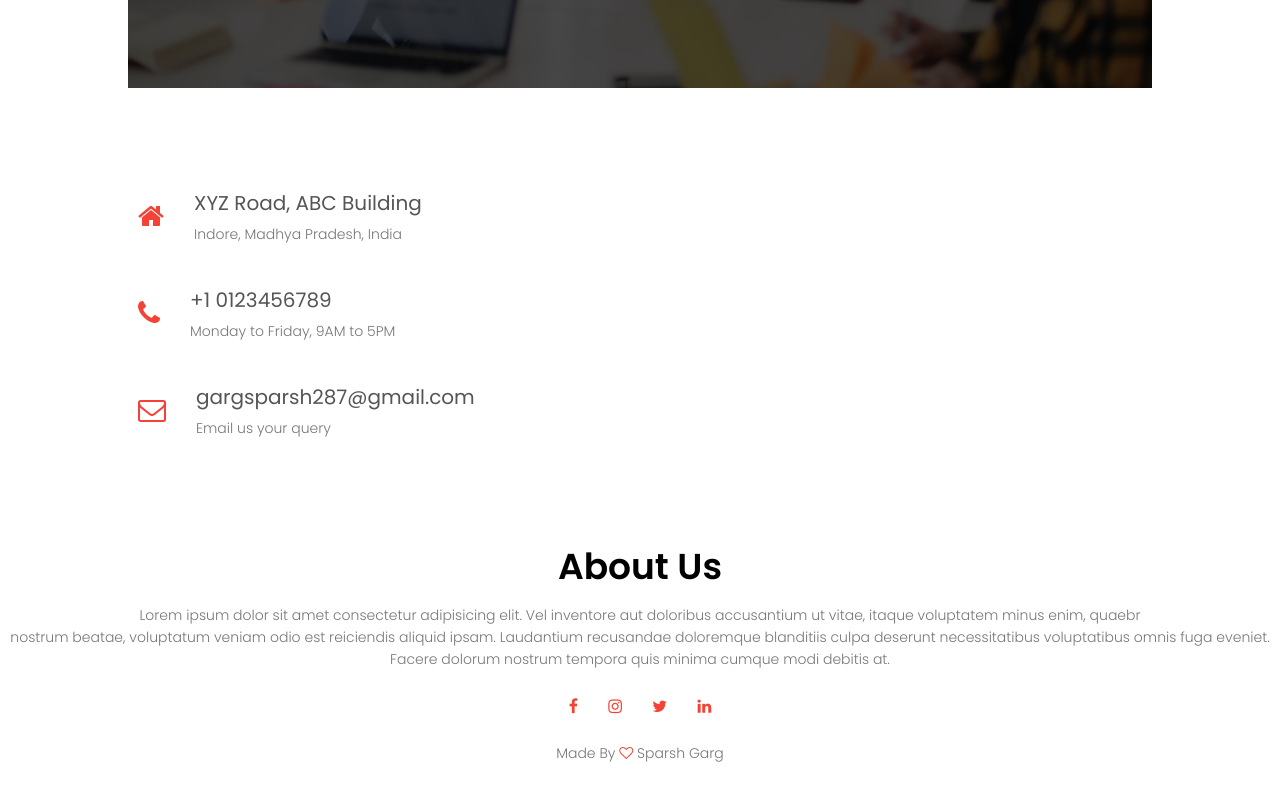
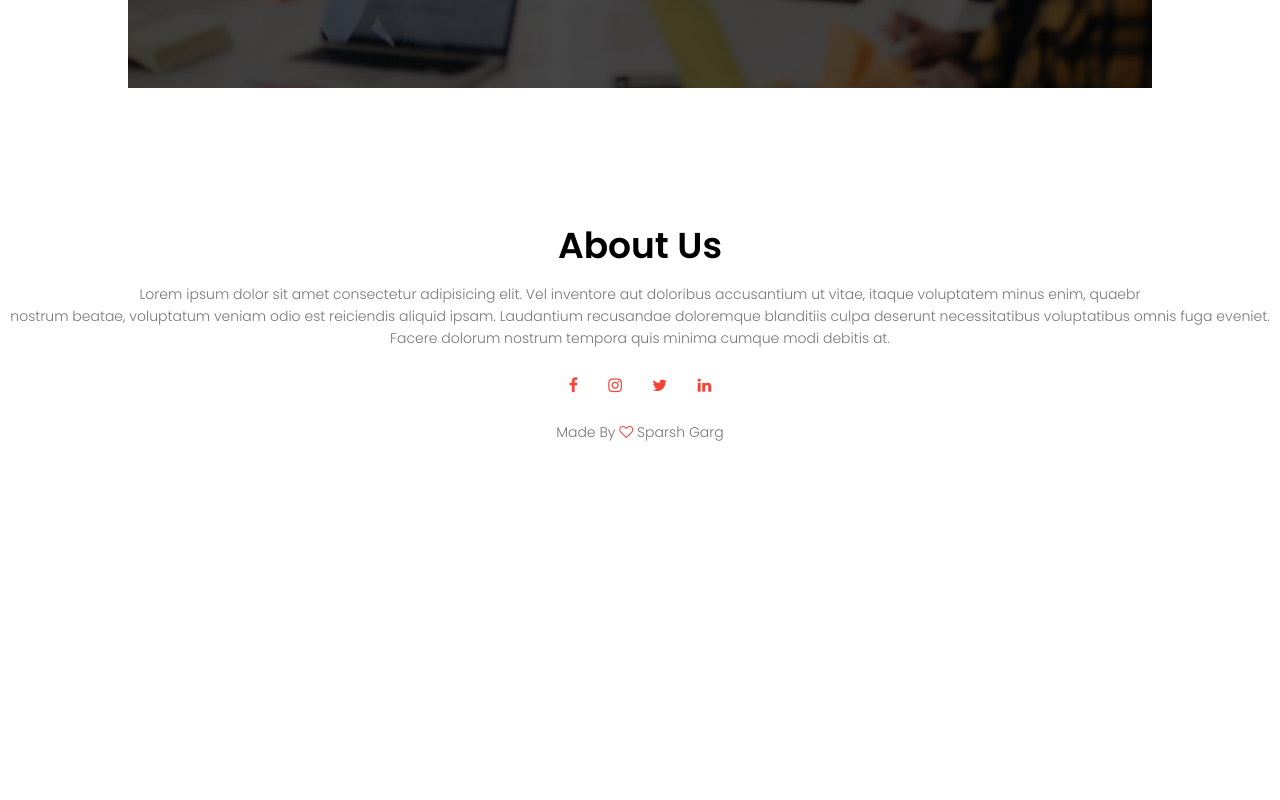
Before and after one commit to SparshGarg1/university.github.io, a plain HTML site: page index.html in a window 1280 px wide. Shown: the part 3751-4551 px from the top of the page. After the commit the page ends 4234 px from the top, so only its background shows below. Drawn offline with Linux system fonts and the light colour scheme; a web font is replaced by a local one.

Commit message:
Update index.html
Deleted contact section from index.html

```diff
--- a/index.html
+++ b/index.html
@@ -143,34 +143,6 @@
     <a href="" class="hero-btn">CONTACT US</a>
 </section>
 
-<section class="con-us">
-    <div class="row">
-        <div class="con-col">
-            <div>
-                <i class="fa fa-home" aria-hidden="true"></i>
-                <span>
-                    <h5>XYZ Road, ABC Building</h5>
-                    <p>Indore, Madhya Pradesh, India</p>
-                </span>
-            </div>
-            <div>
-                <i class="fa fa-phone" aria-hidden="true"></i>
-                <span>
-                    <h5>+1 0123456789</h5>
-                    <p>Monday to Friday, 9AM to 5PM</p>
-                </span>
-            </div>
-            <div>
-                <i class="fa fa-envelope-o" aria-hidden="true"></i>
-                <span>
-                    <h5>gargsparsh287@gmail.com</h5>
-                    <p>Email us your query</p>
-                </span>
-            </div>
-        </div>
-        <div class="con-col"></div>
-    </div>
-</section>
 <!-- Footer -->
 <section class="footer">
     <h1>About Us</h1>
```
